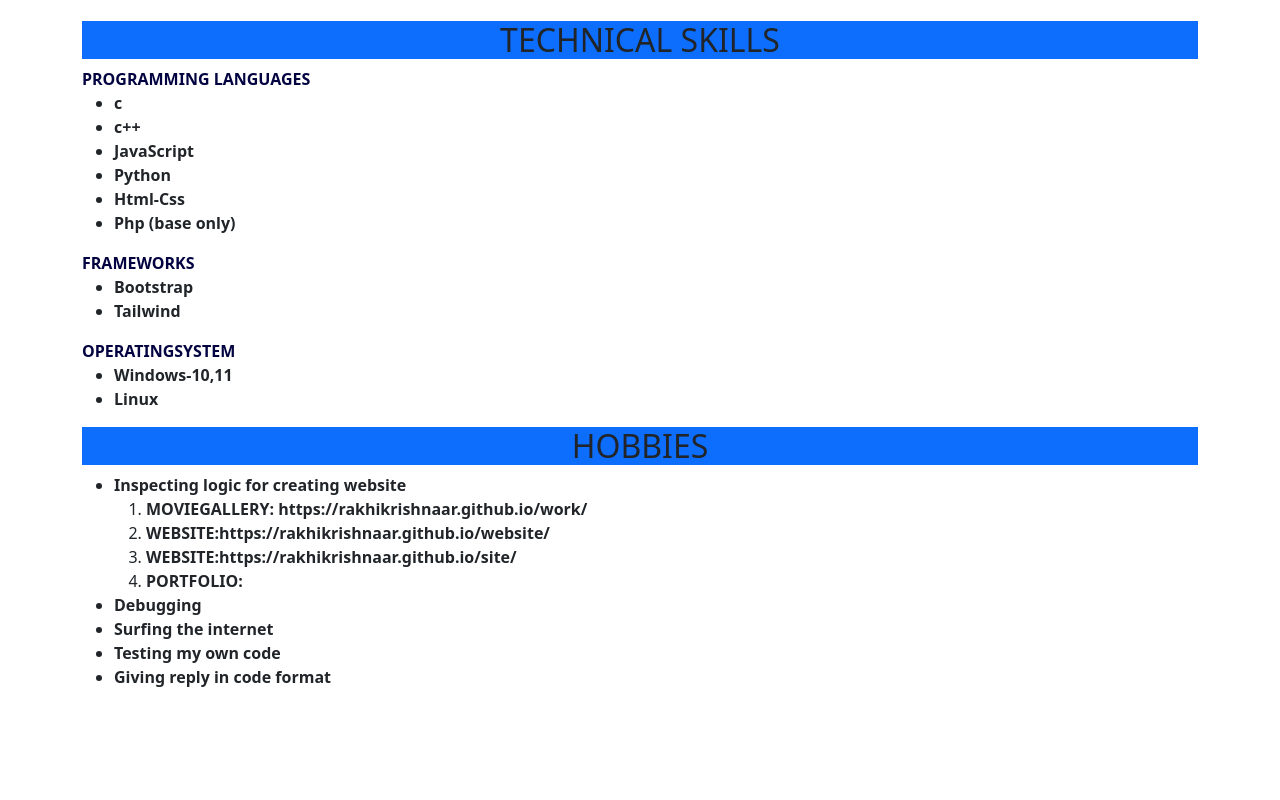
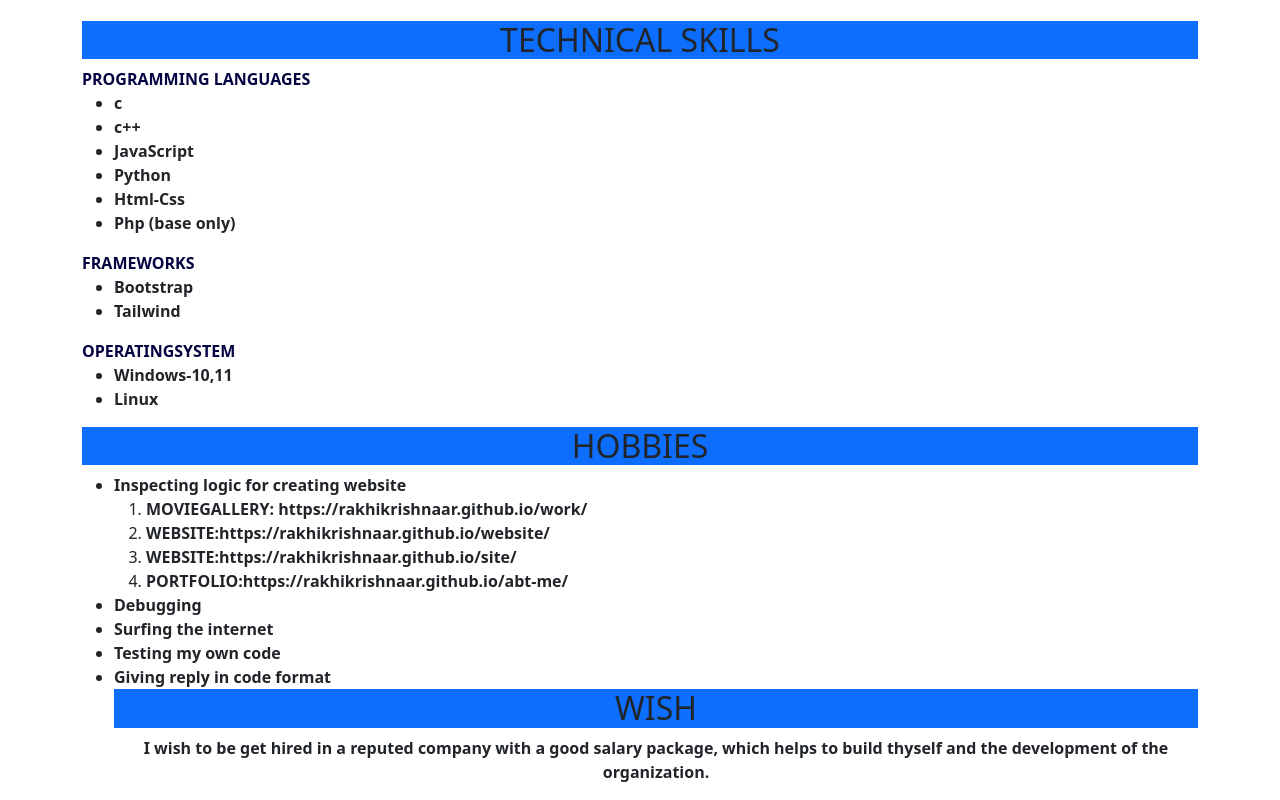
Before and after one commit to RAKHIKRISHNAAR/data, a plain HTML site: page index.html in a window 1280 px wide. Shown: the part 1452-2252 px from the top of the page. Before the commit the page ends 2157 px from the top, so only its background shows below. Drawn offline with nearby package versions, Linux system fonts and the light colour scheme.

Commit message:
know about me

```diff
--- a/index.html
+++ b/index.html
@@ -91,13 +91,20 @@
         <li><b>MOVIEGALLERY: https://rakhikrishnaar.github.io/work/</b></li>
         <li><b>WEBSITE:https://rakhikrishnaar.github.io/website/</b></li>
         <li><b>WEBSITE:https://rakhikrishnaar.github.io/site/</b></li>
-        <li><b>PORTFOLIO:</b></li>
+        <li><b>PORTFOLIO:https://rakhikrishnaar.github.io/abt-me/</b></li>
     </ol>
         <li><b>Debugging</b></li>
         <li><b>Surfing the internet</b></li>
         <li><b>Testing my own code </b></li>
         <li><b>Giving reply in code format </b></li>
+        <h2 class="text-center bg-primary">WISH</h2>
+<dl><b><center>
+    <dd>I wish to be get hired in a reputed company with a good salary package, which helps to build thyself and the development of the organization.</dd>
 
+</center>
+
+</b>
+</dl>
 
 
 
```
